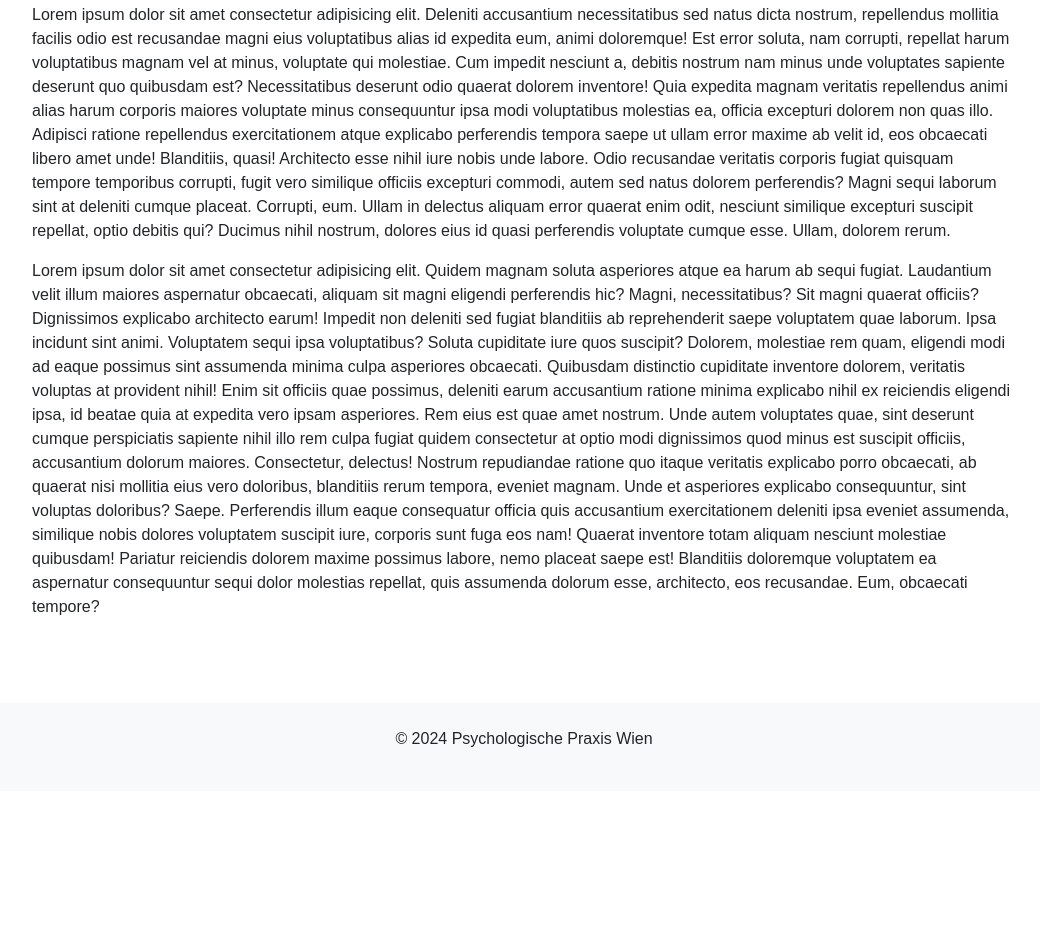
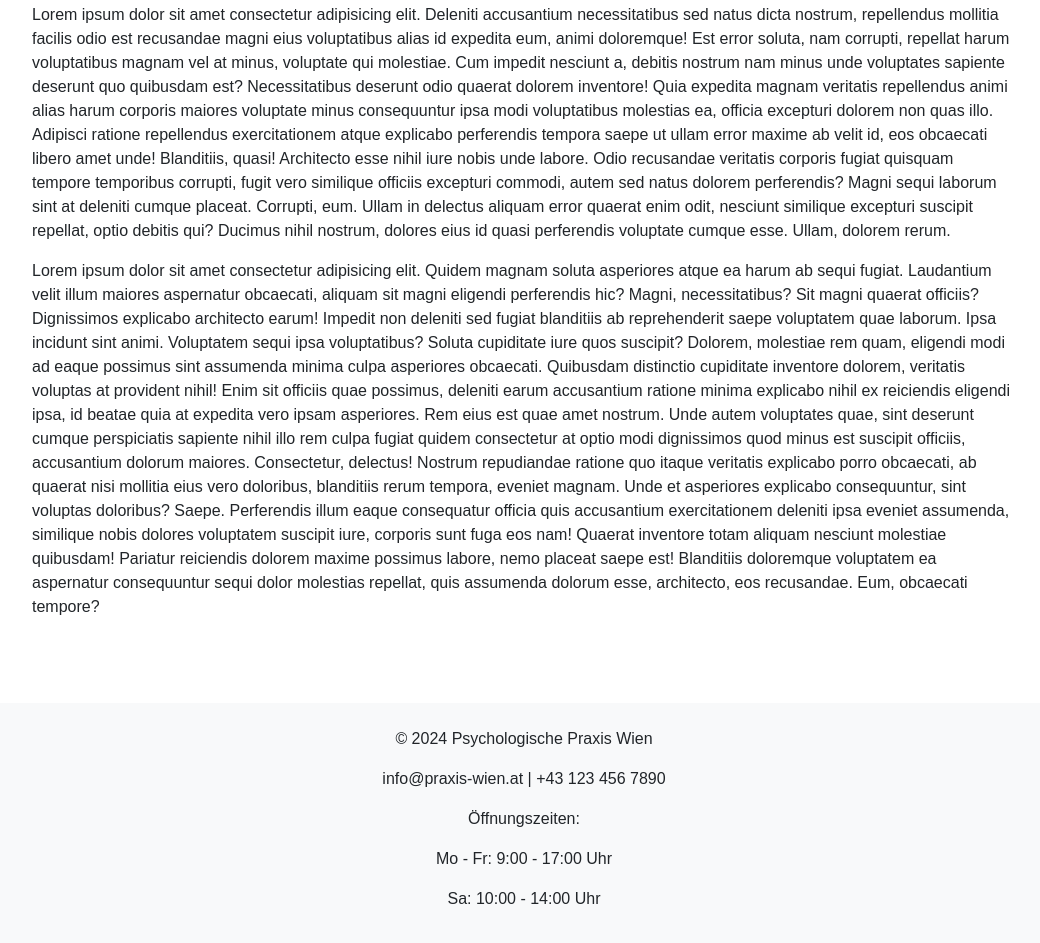
Before and after one commit to Acnalogon/Freelance_Project_1, a website: page about.html in a window 1280 px wide. Shown: the part 177-1120 px from the top of the page, without its empty margins (116-1156 px from the left). Before the commit the page ends 968 px from the top, so only its background shows below. Drawn offline with nearby package versions, Linux system fonts and the light colour scheme.

Commit message:
"Made changes to the footer."

```diff
--- a/about.html
+++ b/about.html
@@ -110,6 +110,21 @@
 
         <footer class="bg-light text-center py-4">
           <p>&copy; 2024 Psychologische Praxis Wien</p>
+          <p>
+            <a
+              href="mailto:info@praxis-wien.at"
+              class="text-dark text-decoration-none"
+            >
+              info@praxis-wien.at
+            </a>
+            |
+            <a href="tel:+431234567890" class="text-dark text-decoration-none">
+              +43 123 456 7890
+            </a>
+          </p>
+          <p>Öffnungszeiten:</p>
+          <p>Mo - Fr: 9:00 - 17:00 Uhr</p>
+          <p>Sa: 10:00 - 14:00 Uhr</p>
         </footer>
       </div>
     </div>
```
Also changed, not shown: contact.html (+15 -0 lines), index.html (+2 -2 lines), services.html (+15 -0 lines).
